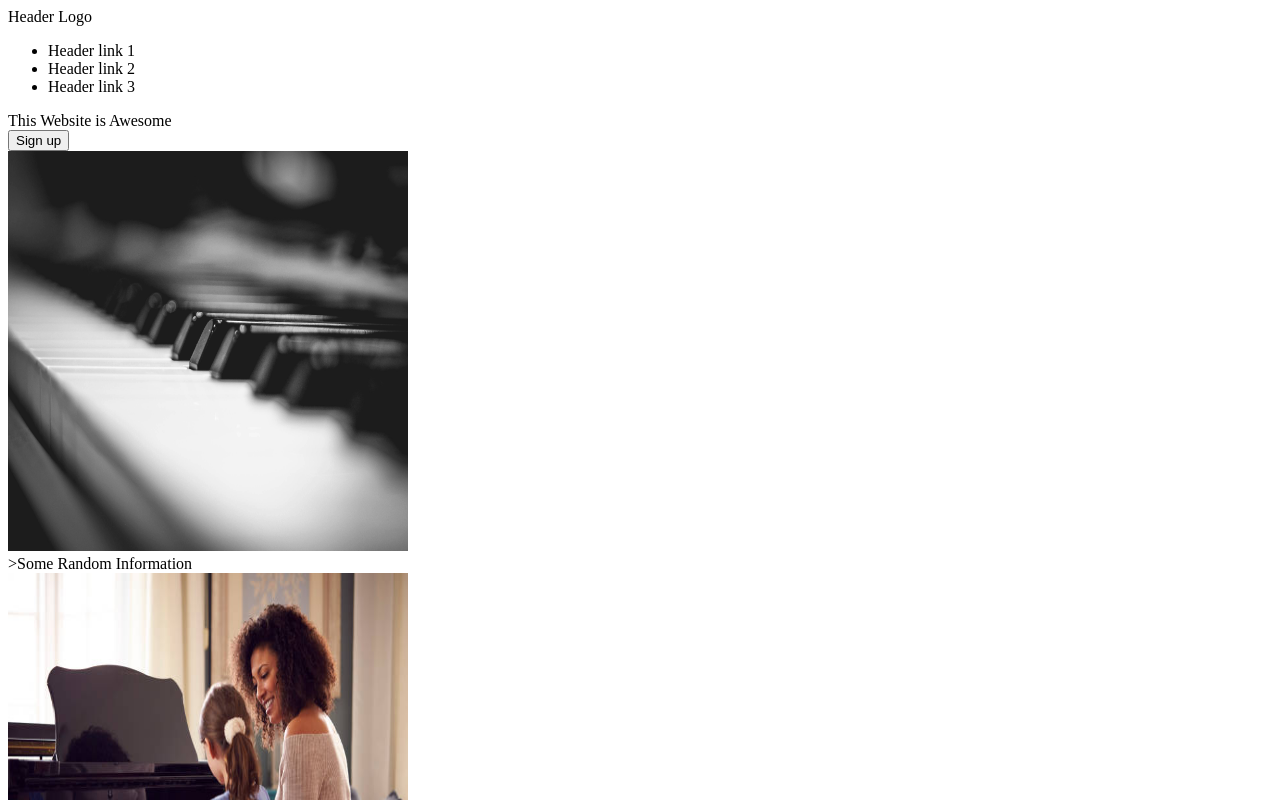
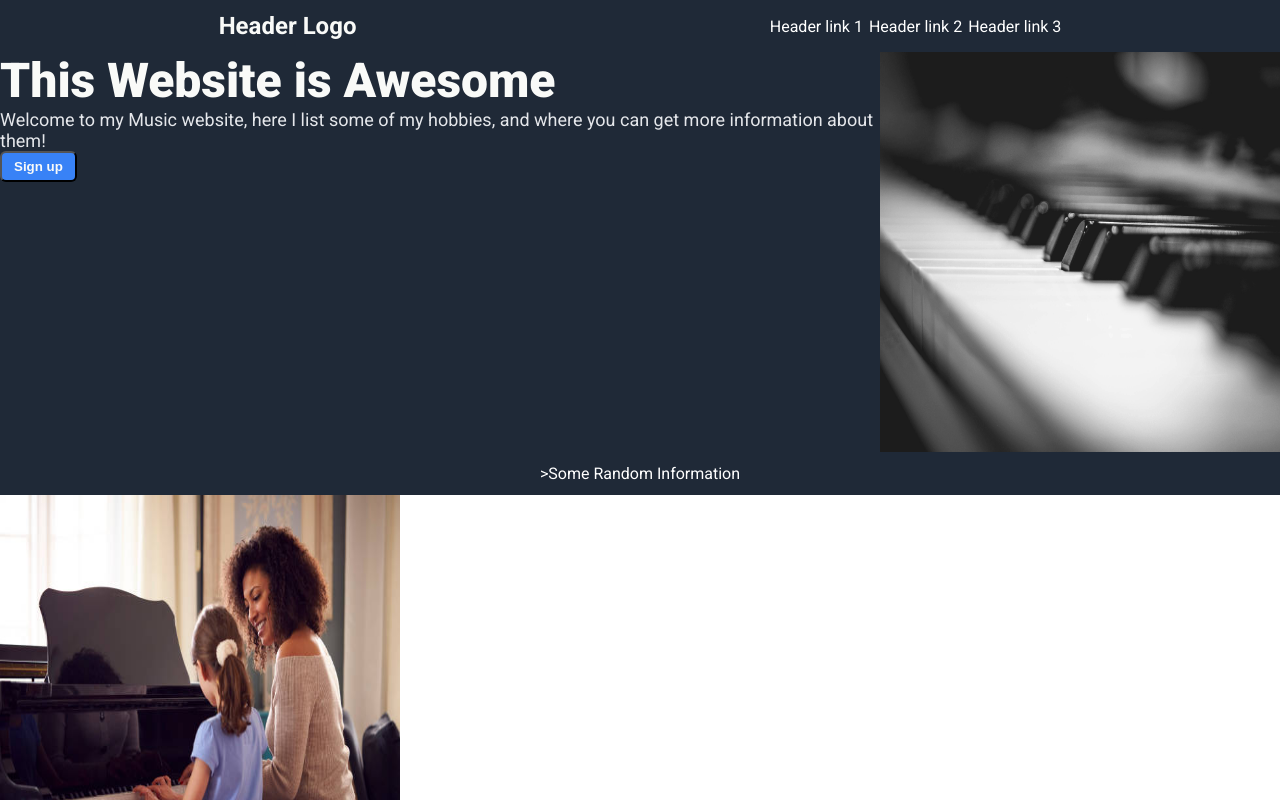
Before and after one commit to djensen11/landing-page, a plain HTML site: page index.html in a window 1280 px wide. Shown: the top 800 px of the page. Drawn offline with Linux system fonts and the light colour scheme.

Commit message:
Initial CSS round -top half of landing page
Finished header, welcome, and information.
Still have some kinks to work out: aligning header
with welcome on either side; proper spacing on
the information space. Will come back to review

```diff
--- a/index.html
+++ b/index.html
@@ -5,21 +5,30 @@
     <meta name="viewport" content="width=device-width, initial-scale=1.0">
     <title>Landing Page</title>
     <link rel = "stylesheet" href = "style.css">
+    <link rel="preconnect" href="https://fonts.googleapis.com">
+    <link rel="preconnect" href="https://fonts.gstatic.com" crossorigin>
+    <link href="https://fonts.googleapis.com/css2?family=Metal+Mania&family=Raleway:wght@100;400&family=Roboto:ital,wght@0,100;0,300;0,400;0,500;0,700;0,900;1,100;1,300;1,400;1,500;1,700;1,900&display=swap"
+    rel="stylesheet">
+    <style>
+        body {
+            font-family: "Roboto", serif;
+        }
+    </style>
 </head>
 <body>
     <div class = "header">
         <div class = "logo">Header Logo</div>
         <ul class = "links">
-            <li>Header link 1</li>
-            <li>Header link 2</li>
-            <li>Header link 3</li>
+            <li><a href = #> Header link 1 </a></li>
+            <li><a href = #> Header link 2 </a></li>
+            <li><a href = #> Header link 3 </a></li>
         </ul>
     </div>
 
     <div class = "welcome">
         <div class = "left">
-            <div class = "desription">This Website is Awesome</div>
-            <div class = "text"></div>
+            <div class = "description">This Website is Awesome</div>
+            <div class = "text"> Welcome to my Music website, here I list some of my hobbies, and where you can get more information about them!</div>
             <button>Sign up</button>
         </div>
         <img src = "./imgs/piano.jpeg" alt = "This is a black and white close up of piano keys">
--- a/style.css
+++ b/style.css
@@ -1,8 +1,73 @@
 body {
     justify-content: center;
+    display: flex;
+    flex-direction: column;
+    margin: 0;
+    /* Roboto from Google API defined in index.html */
 }
 
 img{
     height:400px;
     width: 400px;
 }
+/* Styling for the header */
+ul {
+    list-style-type: none;
+    margin: 0;
+    padding:0;
+}
+
+a {
+    text-decoration: none;
+    color: white;
+}
+
+.header {
+    display:flex;
+    justify-content:  space-around;
+    background-color: #1F2937 ;
+    padding: 12px;
+    color:white;
+}
+.header .links{
+    display:flex;
+    gap: 6px;
+    align-items: center;
+}
+
+.header .logo{
+    font-size: 24px;
+    font-weight: bold;
+    color: #F9FAF8;
+}
+
+/* Styling for the Welcome */
+
+.welcome {
+    background-color: #1F2937;
+    display:flex;
+    justify-content: space-around;
+}
+
+.welcome .left {
+    display:flex;
+    flex-direction: column;
+    align-items: start;
+}
+.welcome .description {
+    color:#F9FAF8;
+    font-weight: 900;
+    font-size: 48px;
+}
+.welcome .text {
+    font-size: 18px;
+    color: #E5E7EB;
+}
+
+.welcome button {
+    background-color: #3882F6;
+    color: #F9FAF8;
+    padding: 6px 12px;
+    font-weight: bold;
+    border-radius: 6px;
+}
```
Also changed, not shown: imgs/Target.png (added), imgs/fonts.png (added).
